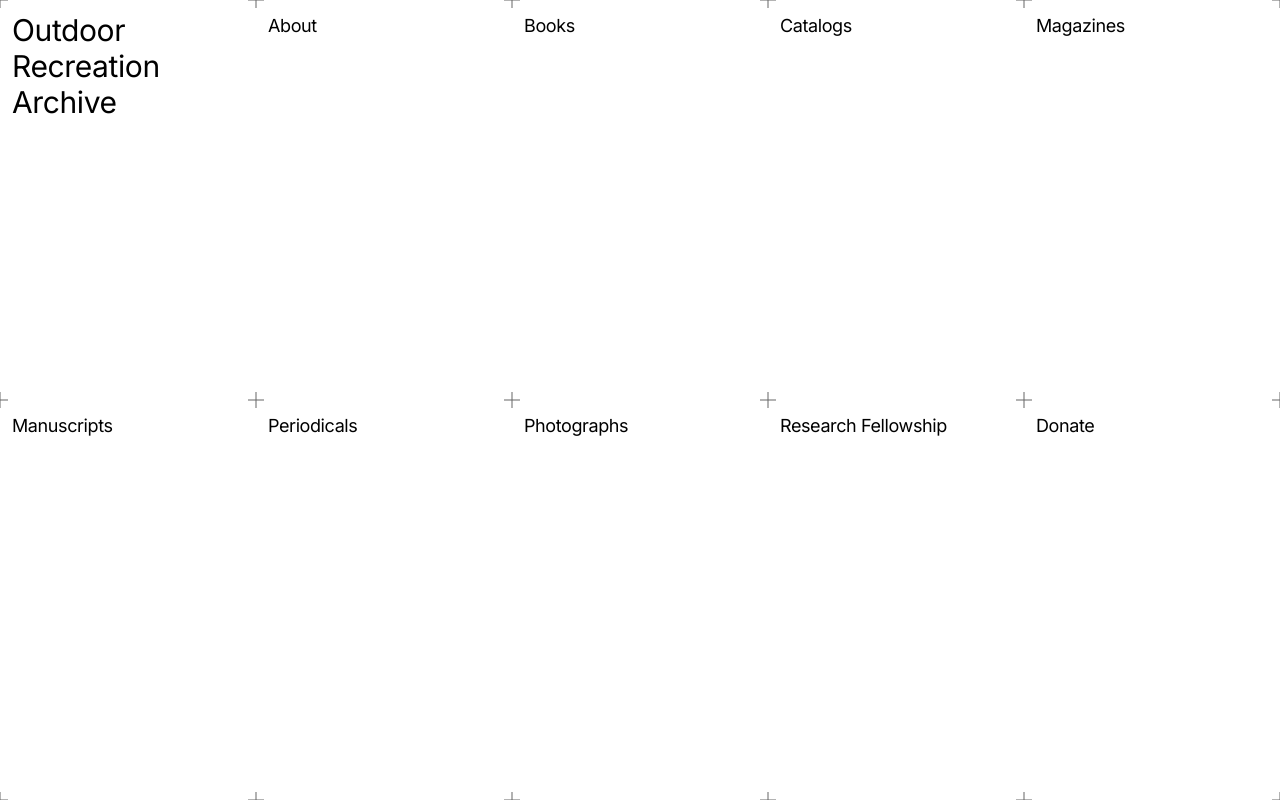
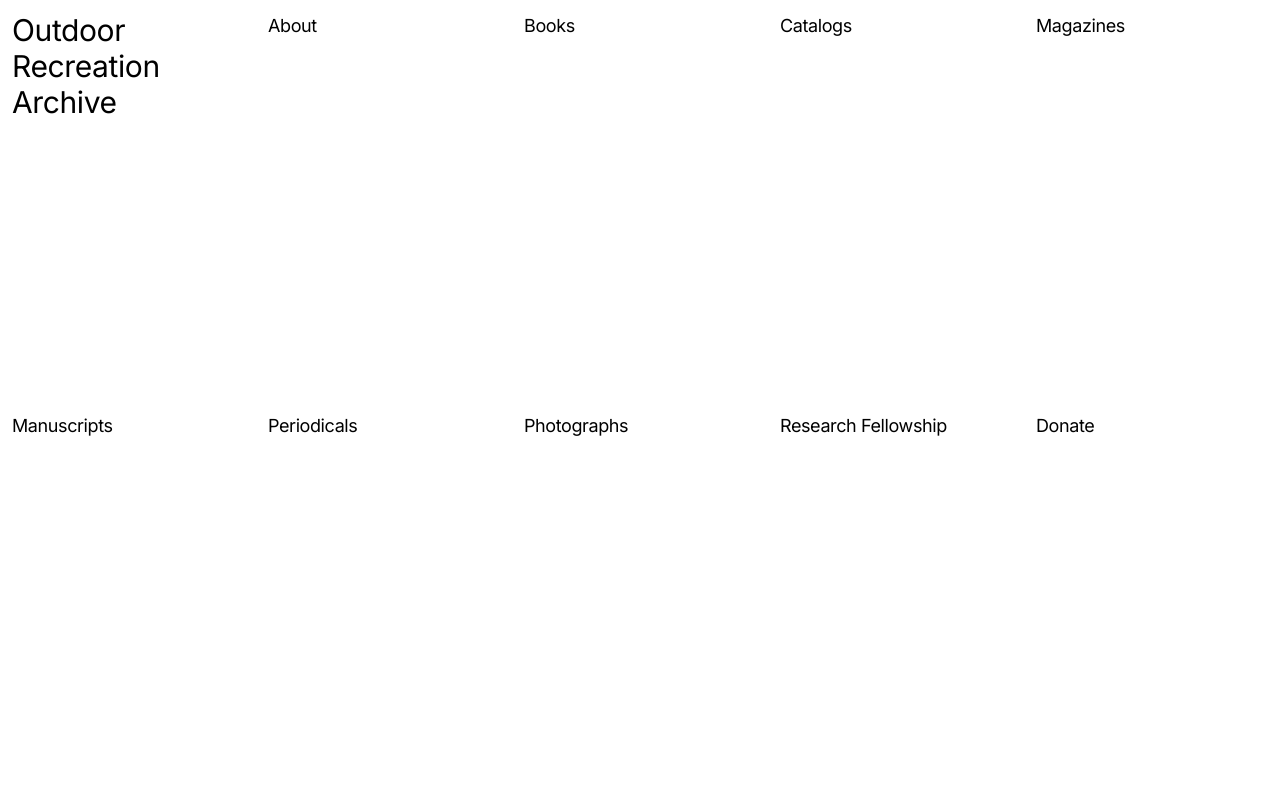
Before and after one commit to gabewolford/outdoor-recreation-archive, a Next.js app: page / in a window 1280 px wide. Built offline with nearby package versions, Linux system fonts and the light colour scheme.

Commit message:
updated colors

```diff
--- a/tailwind.config.js
+++ b/tailwind.config.js
@@ -8,8 +8,11 @@ module.exports = {
   theme: {
     extend: {
       colors: {
-        crosshairs: {
-          gray: "#666666",
+        gray: {
+          main: "#666666",
+        },
+        blue: {
+          main: "#4865AF",
         },
       },
     },
```
